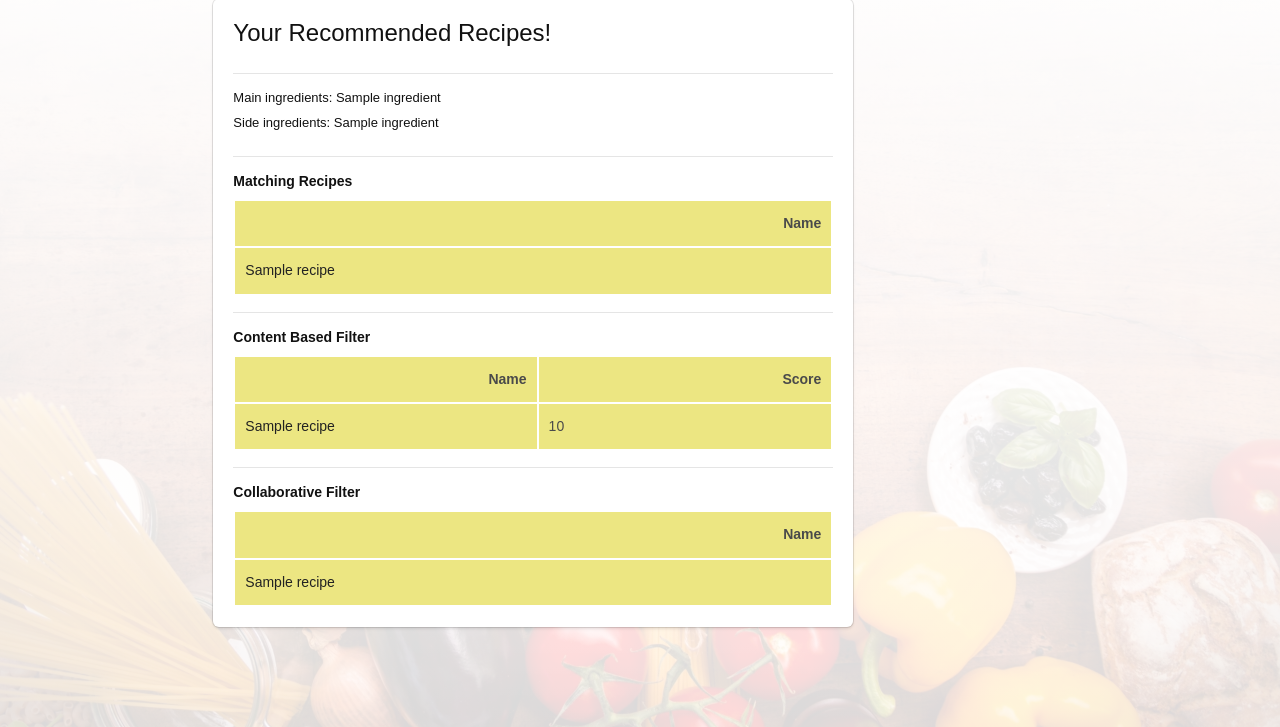
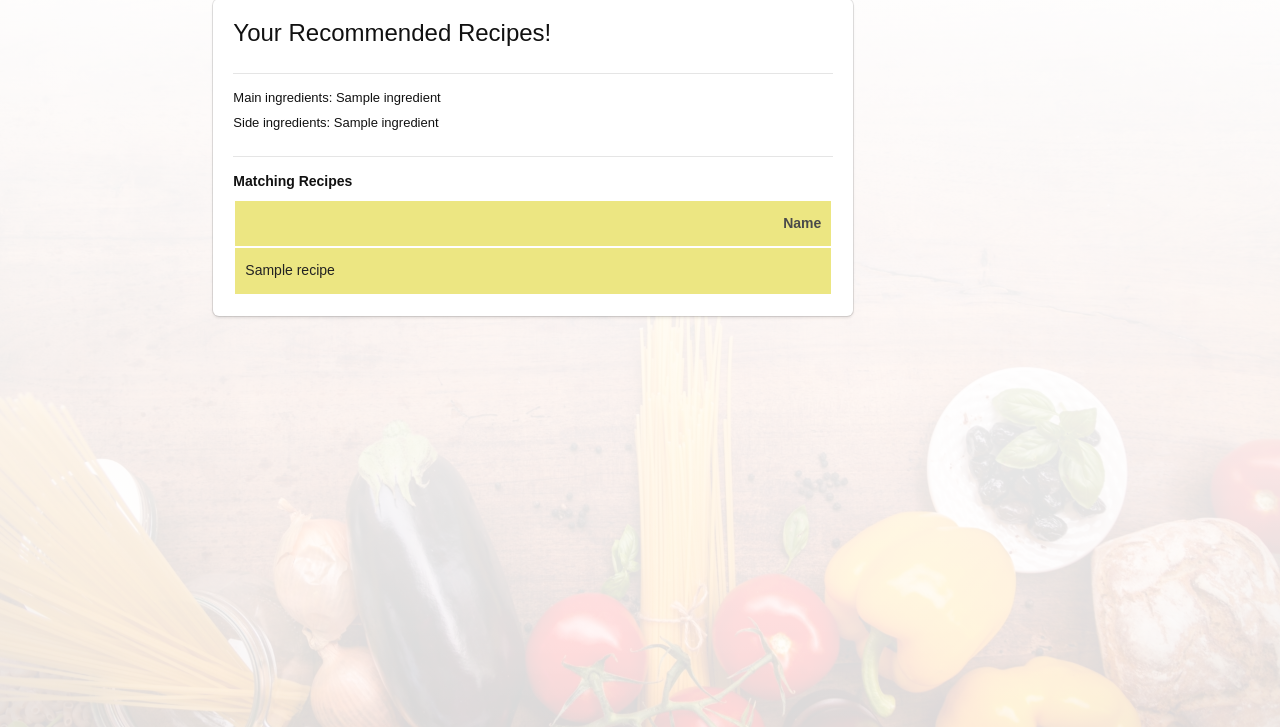
Before and after one commit to hljan/recipe-recommender, a Flask app: template RecipeApp/templates/text_search.html in a window 1280 px wide. Shown: the part 73-800 px from the top of the page. Run offline with Flask 2, Linux system fonts and the light colour scheme; the template is opened without the code that fills it: most values are stand-ins (such as "Sample title", 1, 10 or a date in 2020); some libraries are stand-ins or nearby versions.

Commit message:
Removed Collab Filter and Content Based

```diff
--- a/RecipeApp/templates/text_search.html
+++ b/RecipeApp/templates/text_search.html
@@ -32,31 +32,5 @@
                     </tr>
                     {% endfor %}
                 </table>
-                <hr>
-                <h5><strong>Content Based Filter</strong></h5>
-                <table>
-                    <tr>
-                        <th>Name</th>
-                        <th>Score</th>
-                    </tr>
-                    {%  for recipe in content_based %}
-                    <tr>
-                        <td><a href="{{ url_for('displayRecipe.display_recipe', recipe_id=recipe.recipeID, user_id=user_id) }}">{{recipe.Name}}</a></td>
-                        <td>{{ recipe.score }}</td>
-                    </tr>
-                    {% endfor %}
-                </table>
-                <hr>
-                <h5><strong>Collaborative Filter</strong></h5>
-                <table>
-                    <tr>
-                        <th>Name</th>
-                    </tr>
-                    {%  for recipe in collab_filter %}
-                    <tr>
-                        <td><a href="{{ url_for('displayRecipe.display_recipe', recipe_id=recipe.recipeID, user_id=user_id) }}">{{recipe.Name}}</a></td>
-                    </tr>
-                    {% endfor %}
-                </table>
             </div>
 {% endblock %}
--- a/RecipeApp/text_search.py
+++ b/RecipeApp/text_search.py
@@ -3,7 +3,7 @@ import json
 from flask import Blueprint, render_template, request
 from flask_login import login_required
 
-from models import PyNeoGraph, get_recipes
+from models import PyNeoGraph
 
 textSearch = Blueprint('textSearch', __name__)
 main_ingredients = ''
@@ -26,7 +26,6 @@ def text_search(user_id):
     if not driver_neo4j:
         driver_neo4j = PyNeoGraph(debug=True)
 
-    content_based, collab_filter = get_recipes()
     results = driver_neo4j.get_matching_recipes(main_ingredients, side_ingredients)
 
     matching_recipes =[]
@@ -35,6 +34,5 @@ def text_search(user_id):
         matching_recipes = json.loads(results[data])
 
     return render_template('text_search.html',user_id=user_id, matching_recipes=matching_recipes,
-                           matching_recipes_1=matching_recipes, content_based=content_based,
-                           collab_filter=collab_filter, main_ingredients=main_ingredients,
+                           main_ingredients=main_ingredients,
                            side_ingredients=side_ingredients)
```
